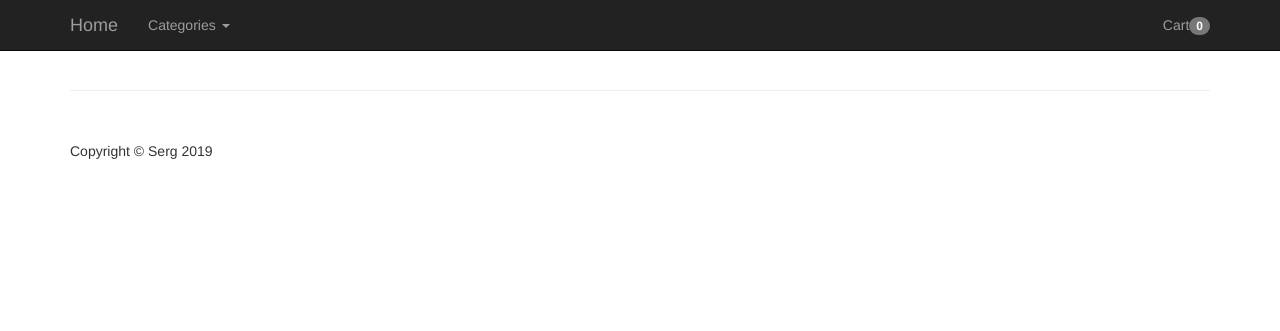
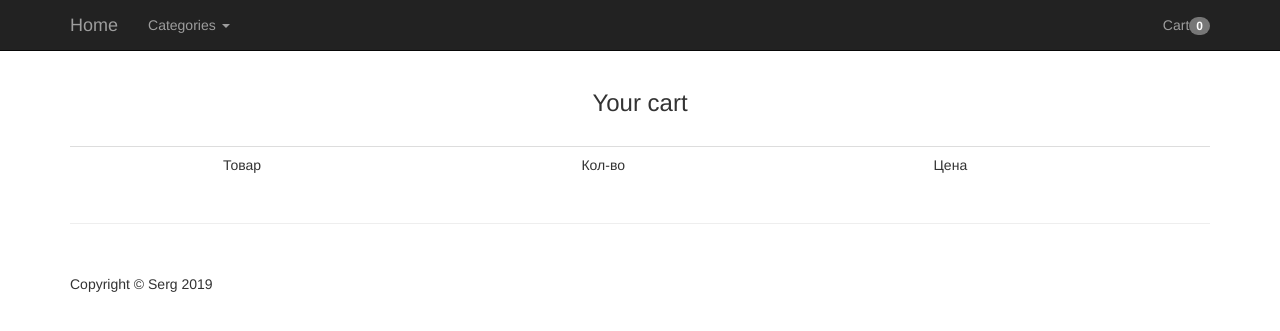
Before and after one commit to salozher/webshop_test1, a Django app: page /cart/ in a window 1280 px wide. Shown: the top 331 px of the page. Run offline with Django 3.2, Linux system fonts and the light colour scheme; data comes from the database, SQL or seed files in the repository; both versions use the stored data as it was after the commit; data that the repository does not hold is empty; some libraries are stand-ins or nearby versions.

Commit message:
commit on sunday evening

```diff
--- a/ecomapp/templates/base.html
+++ b/ecomapp/templates/base.html
@@ -91,14 +91,16 @@
                                             <img class="slide-image" src="{{ product.image.url }}"
                                                  alt="" style="width: auto; height: 400px; margin: 0 auto">
                                             <br>
+                                            <br>
                                             <a href="{{ product.get_absolute_url }}">
-                                                <button class="btn btn-primary">{{ product.title }}</button>
+                                                <button class="btn btn-primary" style="position: center">{{ product.title }}</button>
                                             </a>
                                         </div>
                                     {% else %}
                                         <div class="item">
                                             <img class="slide-image" src="{{ product.image.url }}" alt=""
                                                  style="width: auto; height: 400px; margin: 0 auto ">
+                                            <br>
                                             <br>
                                             <a href="{{ product.get_absolute_url }}">
                                                 <button class="btn btn-primary">{{ product.title }}</button>
--- a/ecomapp/templates/cart.html
+++ b/ecomapp/templates/cart.html
@@ -1,5 +1,23 @@
 {% extends 'base.html' %}
 
 {% block content %}
+    <h3 class="text-center">Your cart</h3>
+    <br>
+    <table class="table">
+        <tr>
+            <td class="text-center">Товар</td>
+            <td class="text-center">Кол-во</td>
+            <td class="text-center">Цена</td>
+            <td class="text-center"></td>
+        </tr>
+        {% for item in cart.items.all %}
+            <tr>
+                <td class="text-center">{{ item.product.title }}</td>
+                <td class="text-center">{{ item.qty }}</td>
+                <td class="text-center">{{ item.item_total }}</td>
+                <td class="text-center"><a href='{% url "remove_from_cart" product_slug=item.product.slug %}'><button class="btn btn-default">Remove from cart</button></a></td>
+            </tr>
+        {% endfor %}
 
+    </table>
 {% endblock %}
--- a/ecomapp/urls.py
+++ b/ecomapp/urls.py
@@ -1,6 +1,6 @@
 from django.conf.urls import url
 from django.urls import path
-from ecomapp.views import base_view, product_view, category_view, cart_view, add_to_cart_view
+from ecomapp.views import base_view, product_view, category_view, cart_view, add_to_cart_view, remove_from_cart_view
 
 urlpatterns = [
     # url(r'^category/(?P<category_slug>[-\W]+)/S', category_view, name='category_detail'),
@@ -16,6 +16,8 @@ urlpatterns = [
     # path('cart/', add_to_cart_view, name='add_to_cart'),
     path('add_to_cart/<str:product_slug>/', add_to_cart_view, name='add_to_cart'),
 
+    path('remove_from_cart/<str:product_slug>/', remove_from_cart_view, name='remove_from_cart'),
+
     # url(r'^$', base_view, name='base'),
     path('', base_view, name='base')
 ]
--- a/ecomapp/views.py
+++ b/ecomapp/views.py
@@ -1,12 +1,21 @@
 from django.shortcuts import render
-from django.http import HttpResponsePermanentRedirect
+from django.http import HttpResponseRedirect
 from ecomapp.models import Category, Product, CartItem, Cart
 
 
 
 # Create your views here.
-def base_view(reqest):
-    cart = Cart.objects.first()
+def base_view(request):
+    try:
+        cart_id = request.session['cart_id']
+        cart = Cart.objects.get(id - cart_id)
+        request.session['total'] = cart.items.count()
+    except:
+        cart = Cart()
+        cart.save()
+        cart_id = cart.id
+        request.session['cart_id'] = cart_id
+        cart = Cart.objects.get(id=cart_id)
     categories = Category.objects.all()
     products = Product.objects.all()
     context = {
@@ -15,10 +24,19 @@ def base_view(reqest):
         'cart': cart,
     }
     # returns render(request, template of certain product or element, context dictionary)
-    return render(reqest, 'base.html', context)
+    return render(request, 'base.html', context)
 
 def product_view(request, product_slug):
-    cart = Cart.objects.first()
+    try:
+        cart_id = request.session['cart_id']
+        cart = Cart.objects.get(id - cart_id)
+        request.session['total'] = cart.items.count()
+    except:
+        cart = Cart()
+        cart.save()
+        cart_id = cart.id
+        request.session['cart_id'] = cart_id
+        cart = Cart.objects.get(id=cart_id)
     product = Product.objects.get(slug=product_slug)
     categories = Category.objects.all()
     context = {
@@ -38,17 +56,67 @@ def category_view(request, category_slug):
     return render(request, 'category.html', context)
 
 def cart_view(request):
-    cart = Cart.objects.first()
+    try:
+        cart_id = request.session['cart_id']
+        cart = Cart.objects.get(id - cart_id)
+        request.session['total'] = cart.items.count()
+    except:
+        cart = Cart()
+        cart.save()
+        cart_id = cart.id
+        request.session['cart_id'] = cart_id
     context = {
         'cart': cart
     }
     return render(request, 'cart.html', context)
 
 def add_to_cart_view(request, product_slug):
+    try:
+        cart_id = request.session['cart_id']
+        cart = Cart.objects.get(id - cart_id)
+        request.session['total'] = cart.items.count()
+    except:
+        cart = Cart()
+        cart.save()
+        cart_id = cart.id
+        request.session['cart_id'] = cart_id
+        cart = Cart.objects.get(id=cart_id)
     product = Product.objects.get(slug=product_slug)
     new_item, _ = CartItem.objects.get_or_create(product=product, item_total=product.price)
-    cart = Cart.objects.first()
     if new_item not in cart.items.all():
         cart.items.add(new_item)
         cart.save()
-        return HttpResponsePermanentRedirect('/cart/')
+        return HttpResponseRedirect('/cart/')
+
+def remove_from_cart_view(request, product_slug):
+    try:
+        cart_id = request.session['cart_id']
+        cart = Cart.objects.get(id - cart_id)
+        request.session['total'] = cart.items.count()
+    except:
+        cart = Cart()
+        cart.save()
+        cart_id = cart.id
+        request.session['cart_id'] = cart_id
+        cart = Cart.objects.get(id=cart_id)
+    product = Product.objects.get(slug=product_slug)
+    for cart_item in cart.items.all():
+        if cart_item.product == product:
+            cart.items.remove(cart_item)
+            cart.save()
+            return HttpResponseRedirect('/cart/')
+
+
+
+def cart_create(request):
+    try:
+        cart_id = request.session['cart_id']
+        cart = Cart.objects.get(id - cart_id)
+        request.session['total'] = cart.items.count()
+    except:
+        cart = Cart()
+        cart.save()
+        cart_id = cart.id
+        request.session['cart_id'] = cart_id
+        cart = Cart.objects.get(id=cart_id)
+    return cart
```
Also changed, not shown: db.sqlite3.
